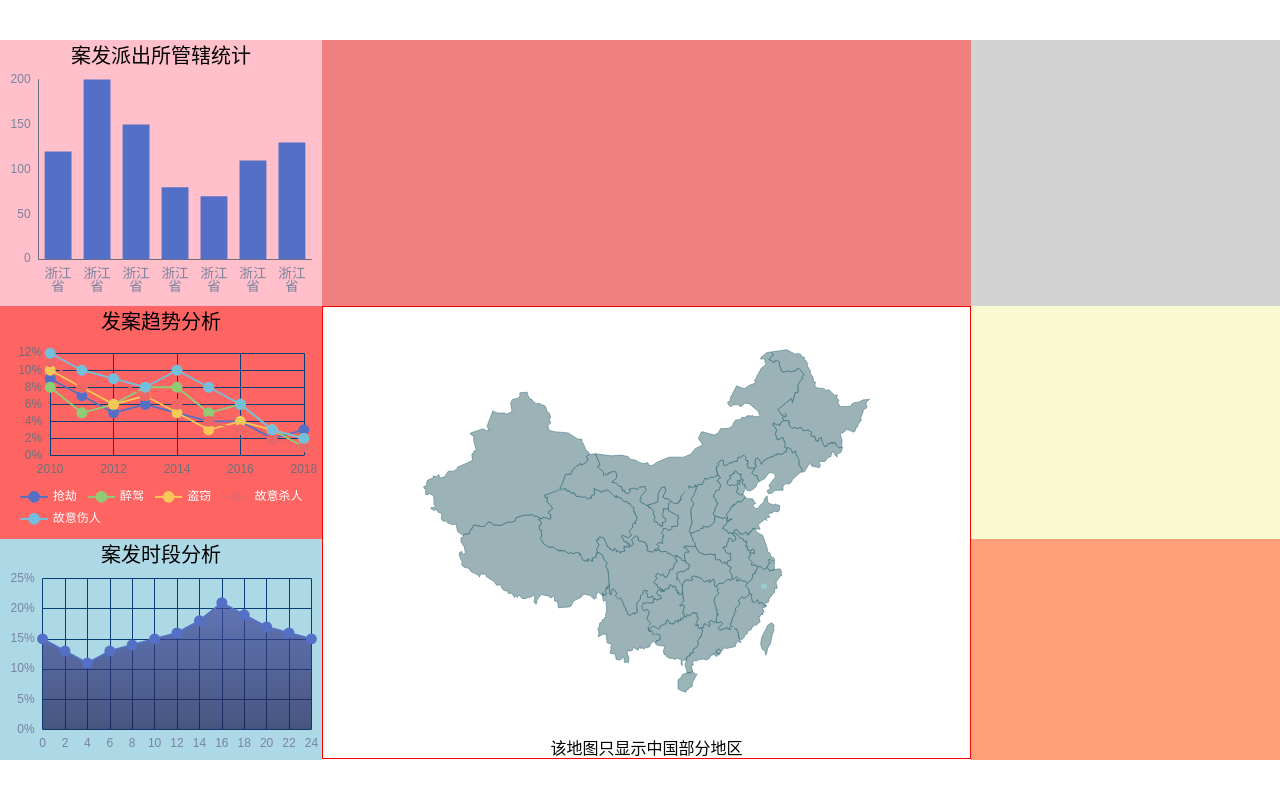
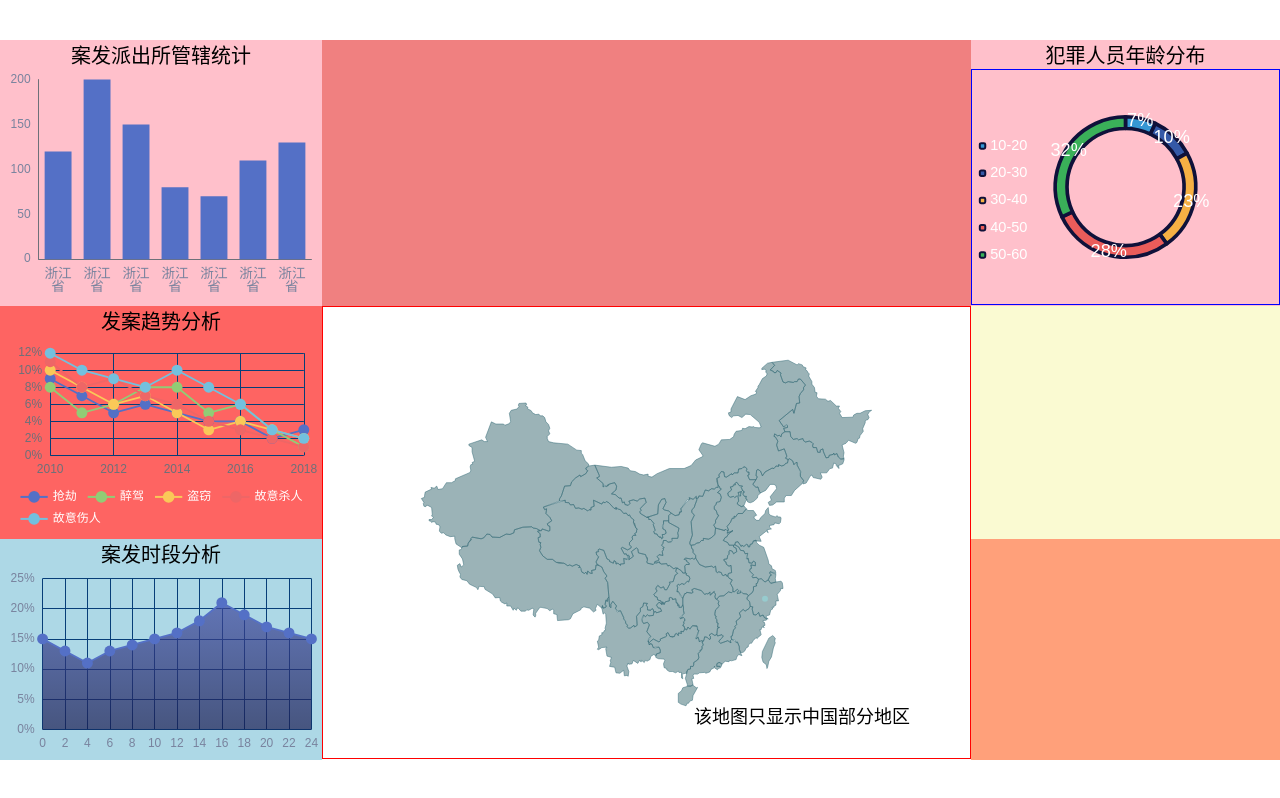
Before and after one commit to wbs99/big-screen, a React (Vite) app: page /#/ in a window 1280 px wide. Built offline with nearby package versions, Linux system fonts and the light colour scheme.

Commit message:
完成 chart6

```diff
--- a/src/components/chart5.tsx
+++ b/src/components/chart5.tsx
@@ -17,6 +17,9 @@ export const Chart5 = () => {
       color: ['#97cbce', '#3559a7', '#f6b044', '#ea5c5a', '#3ab059', '#fdfdfd'],
       xAxis: {show: false},
       yAxis: {show: false},
+      textStyle:{
+        fontSize:px(16)
+      },
       series: [
         {
           type: 'map',
@@ -38,9 +41,9 @@ export const Chart5 = () => {
     });
   }, []);
   return (
-    <div className='map'>
+    <div className="map">
       <div ref={divRef} className="chart"></div>
-      <p>该地图只显示中国部分地区</p>
+      <span>该地图只显示中国部分地区</span>
     </div>
 
   );
--- a/src/components/chart6.tsx
+++ b/src/components/chart6.tsx
@@ -0,0 +1,70 @@
+import React, {useEffect, useRef} from 'react';
+import * as echarts from 'echarts';
+import '../shared/same-options.ts';
+import {sameOptions} from '../shared/same-options';
+
+const px = (n) => n / 1408 * (window as any).pageWidth;
+export const Chart6 = () => {
+  const divRef = useRef(null);
+
+  useEffect(() => {
+    var myChart = echarts.init(divRef.current);
+    myChart.setOption({
+      ...sameOptions,
+      color: ['#3597d4', '#3559a7', '#f6b044', '#ea5c5a', '#3ab059', '#fdfdfd'],
+      textStyle: {
+        fontSize: px(16),
+      },
+      legend: {
+        left: px(2),
+        top: px(70),
+        orient: 'vertical',
+        textStyle: {color: 'white'},
+        itemWidth: px(6),
+        itemHeight: px(6),
+        itemGap: px(14),
+      },
+      xAxis: {show: false},
+      yAxis: {show: false},
+      series: [
+        {
+          name: '访问来源',
+          type: 'pie',
+          radius: ['60%', '50%'],
+          avoidLabelOverlap: false,
+          label: {
+            show: true, position: 'inside', textStyle: {color: 'white', fontSize: px(20)},
+            formatter(options) {
+              return (options.value * 100).toFixed(0) + '%';
+            }
+          },
+          labelLine: {show: false},
+          itemStyle: {
+            borderColor: '#0F113A',
+            borderWidth: px(4)
+          },
+          data: [
+            {value: 0.07, name: '10-20'},
+            {value: 0.10, name: '20-30'},
+            {value: 0.23, name: '30-40'},
+            {value: 0.28, name: '40-50'},
+            {value: 0.32, name: '50-60'},
+          ]
+        }
+      ]
+    });
+  }, []);
+  return (
+    <div className="犯罪人员年龄分布">
+      <h2>犯罪人员年龄分布</h2>
+      <div ref={divRef} className="chart"></div>
+      {/*<div className='spanWrapper'>*/}
+      {/*  <span>10-20</span>*/}
+      {/*  <span>20-30</span>*/}
+      {/*  <span>30-40</span>*/}
+      {/*  <span>40-50</span>*/}
+      {/*  <span>50-60</span>*/}
+      {/*</div>*/}
+    </div>
+  );
+};
--- a/src/pages/home.scss
+++ b/src/pages/home.scss
@@ -45,7 +45,7 @@
 
     > .section6 {
       grid-area: box6;
-      background: lightgray;
+      background: pink;
     }
 
     > .section7 {
@@ -58,35 +58,66 @@
       background: lightsalmon;
     }
 
-    .案发派出所管辖统计, .发案趋势分析,.案发时段分析 {
+    .案发派出所管辖统计, .发案趋势分析, .案发时段分析, .犯罪人员年龄分布 {
       display: flex;
       flex-direction: column;
+
       h2 {
         flex-shrink: 0;
         display: inline-block;
       }
+
       .chart {
         flex-grow: 1;
       }
     }
 
-    .案发派出所管辖统计, {
+    .案发派出所管辖统计, .犯罪人员年龄分布 {
       height: px(292);
     }
 
     .发案趋势分析 {
       height: px(256);
     }
-    .案发时段分析{
+
+    .案发时段分析 {
       height: px(243);
     }
-    .map{
-      border:1px solid red;
+
+    .map {
+      border: 1px solid red;
       height: px(499);
       display: flex;
       flex-direction: column;
-      .chart{
+      position: relative;
+
+      .chart {
         flex-grow: 1;
+        padding: 10px 10px;
+      }
+
+      span {
+        position: absolute;
+        right: 60px;
+        bottom: 30px;
+        font-size: 18px;
+      }
+    }
+
+    .犯罪人员年龄分布 {
+      position: relative;
+      .chart {
+        border:1px solid blue;
+      }
+      .spanWrapper {
+        display: flex;
+        flex-direction: column;
+        position: absolute;
+        top:px(88);
+        left:px(16);
+      }
+      span{
+        padding: px(6);
       }
     }
   }
--- a/src/pages/home.tsx
+++ b/src/pages/home.tsx
@@ -4,6 +4,7 @@ import {Chart1} from '../components/chart1';
 import {Chart2} from '../components/chart2';
 import {Chart3} from '../components/chart3';
 import {Chart5} from '../components/chart5';
+import {Chart6} from '../components/chart6';
 
 export const Home = () => {
 
@@ -23,7 +24,9 @@ export const Home = () => {
         <section className="section5">
           <Chart5/>
         </section>
-        <section className="section6"></section>
+        <section className="section6">
+          <Chart6/>
+        </section>
         <section className="section7"></section>
         <section className="section8"></section>
       </main>
```
